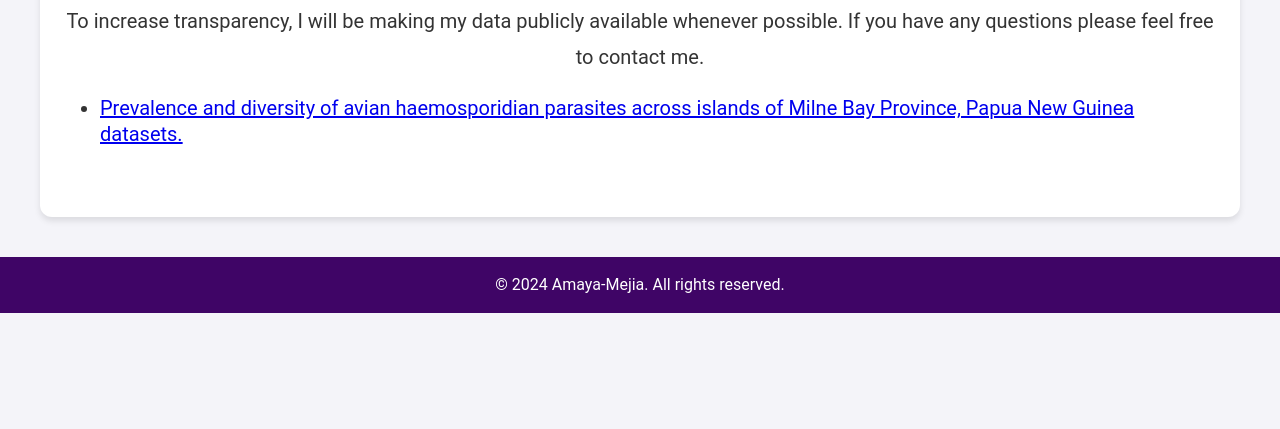
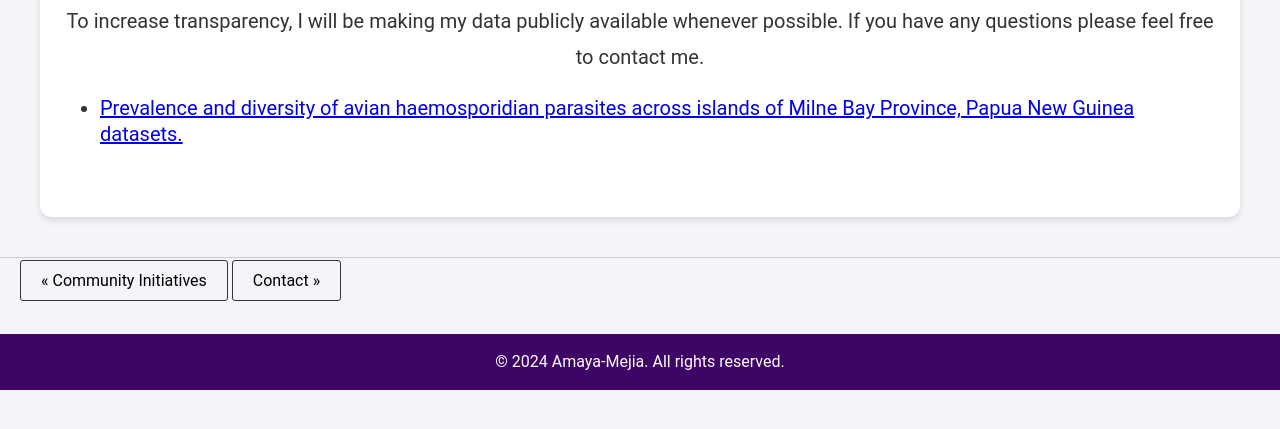
Before and after one commit to amayamejiaws/home, a plain HTML site: page data-availability.html in a window 1280 px wide. Shown: the part 215-644 px from the top of the page. Drawn offline with Linux system fonts and the light colour scheme.

Commit message:
Update data-availability.html

```diff
--- a/data-availability.html
+++ b/data-availability.html
@@ -19,8 +19,6 @@
         </div>
 
         <div class="mobile-nav-container">
-            <a href="communityinitiatives.html" class="last-page-link">Community Initiatives</a>
-            <a href="contact.html" class="next-page-link">Contact</a>
             <input type="checkbox" id="menu-toggle" class="menu-toggle" autocomplete="off">
             <label for="menu-toggle" class="hamburger">&#9776;</label>
             <ul class="navbar-list">
@@ -44,7 +42,6 @@
     </nav>
 </header>
 
-<body>
     <section id="data-availability" class="section">
         <h2>Data Availability</h2>
         <p> To increase transparency, I will be making my data publicly available whenever possible. If you have any questions please feel free to contact me.</p>
@@ -53,7 +50,13 @@
 
         </ul>
     </section>
-</body>
+
+    <footer class="nextpage-footer">
+        <div class="footer-links">
+            <a href="communityinitiatives.html" class="last-page-link">&laquo; Community Initiatives</a>
+            <a href="contact.html" class="next-page-link">Contact &raquo;</a>
+        </div>
+    </footer>
 
 <!-- Footer Section -->
 <footer>
@@ -61,5 +64,5 @@
 </footer>
 
 <script src="js/index.js"></script>
-
+</body>
 </html>
```
